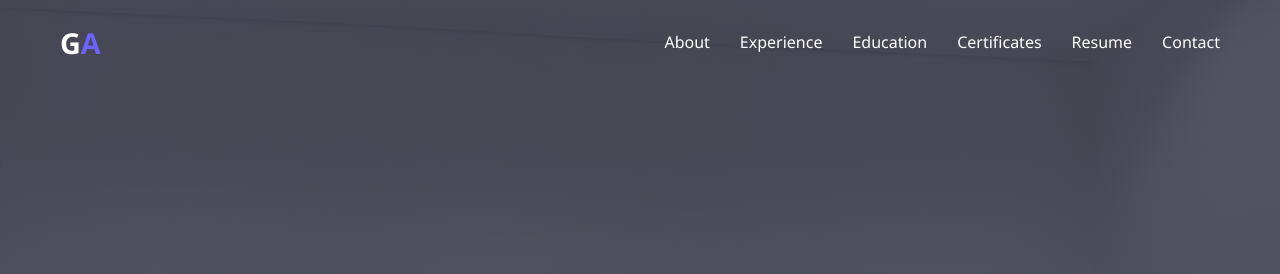
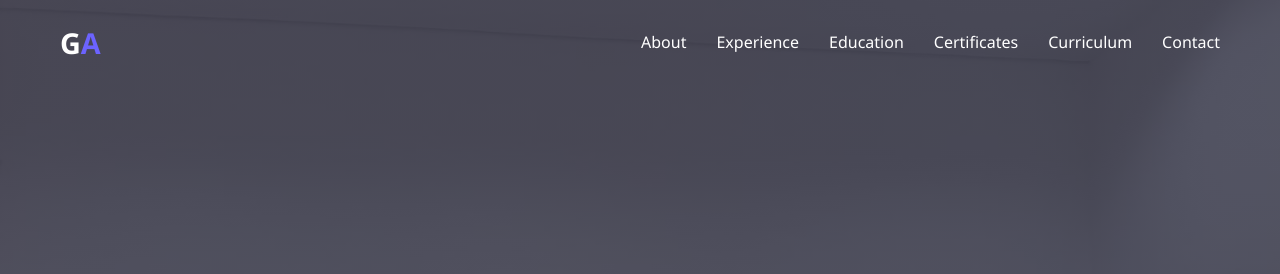
Before and after one commit to gabrielantonioduartesales/My_landing_page, a plain HTML site: page index_en.html in a window 1280 px wide. Shown: the top 274 px of the page. Drawn offline with nearby package versions, Linux system fonts and the light colour scheme.

Commit message:
Atualizações: Currículo, script de rolagem suave

```diff
--- a/index_en.html
+++ b/index_en.html
@@ -25,7 +25,7 @@
                 <li><a href="#experience">Experience</a></li>
                 <li><a href="#education">Education</a></li>
                 <li><a href="#certificates">Certificates</a></li>
-                <li><a href="#projects">Resume</a></li>
+                <li><a href="#projects">Curriculum</a></li>
                 <li><a href="#contact">Contact</a></li>
             </ul>
         </div>
```
